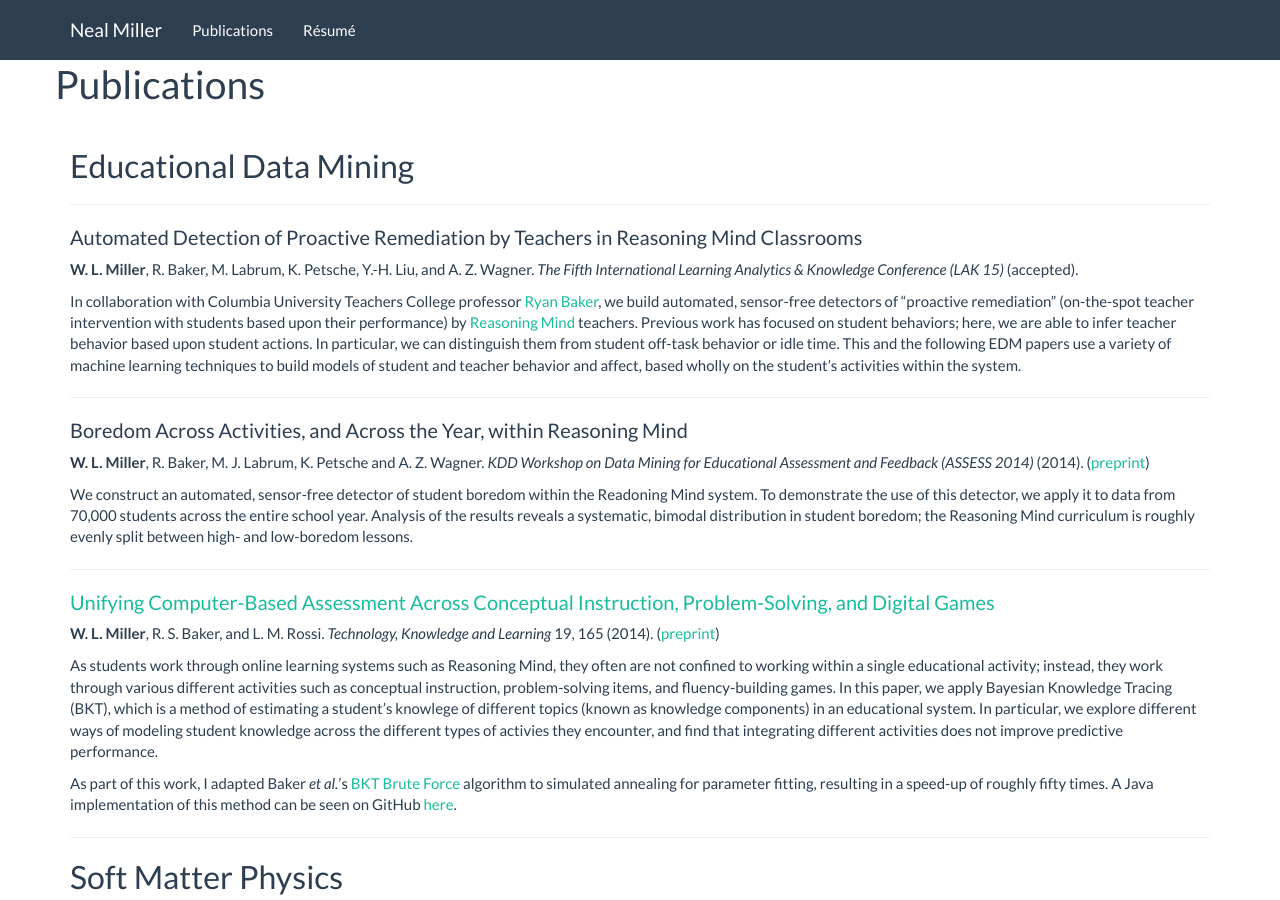
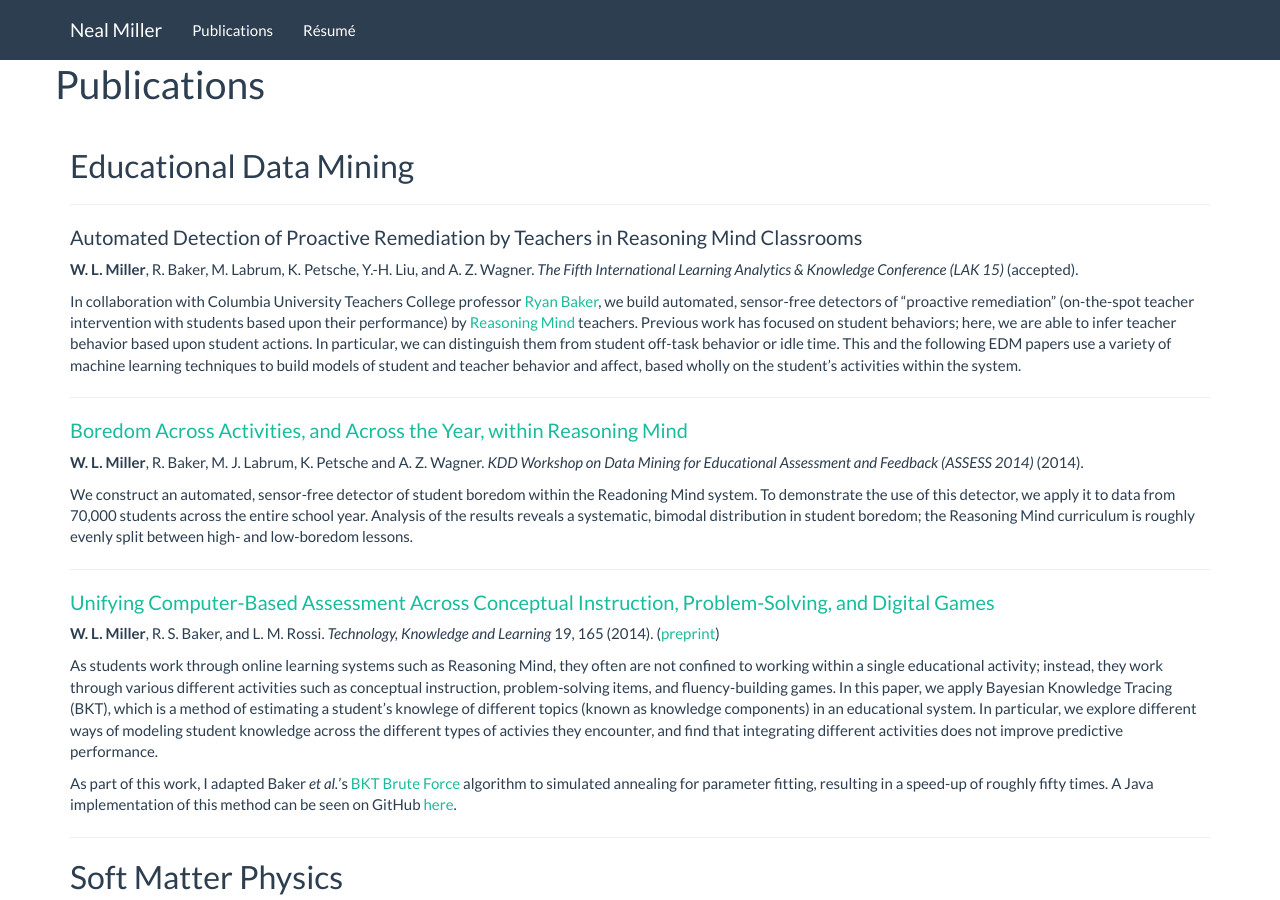
Before and after one commit to wlmiller/wlmiller.github.io, a Jekyll site: the page built from publications.md, in a window 1280 px wide and 900 px high. Built offline with Jekyll 4.4.1, drawn with Linux system fonts in a browser that asks for light colours.

Commit message:
updated pub. link

```diff
--- a/publications.md
+++ b/publications.md
@@ -18,8 +18,8 @@
 
 ---
 
-#### Boredom Across Activities, and Across the Year, within Reasoning Mind
-**W. L. Miller**, R. Baker, M. J. Labrum, K. Petsche and A. Z. Wagner.  *KDD Workshop on Data Mining for Educational Assessment and Feedback (ASSESS 2014)* (2014). ([preprint]({{ site.url }}/assets/KDD_boredom-final.pdf))
+#### [Boredom Across Activities, and Across the Year, within Reasoning Mind](http://www.aspiringminds.com/assess/2014/camera_ready/paper/miller_etal.pdf)
+**W. L. Miller**, R. Baker, M. J. Labrum, K. Petsche and A. Z. Wagner.  *KDD Workshop on Data Mining for Educational Assessment and Feedback (ASSESS 2014)* (2014).
 
 We construct an automated, sensor-free detector of student boredom within the Readoning Mind system.
 To demonstrate the use of this detector, we apply it to data from 70,000 students across the entire school year.
```
